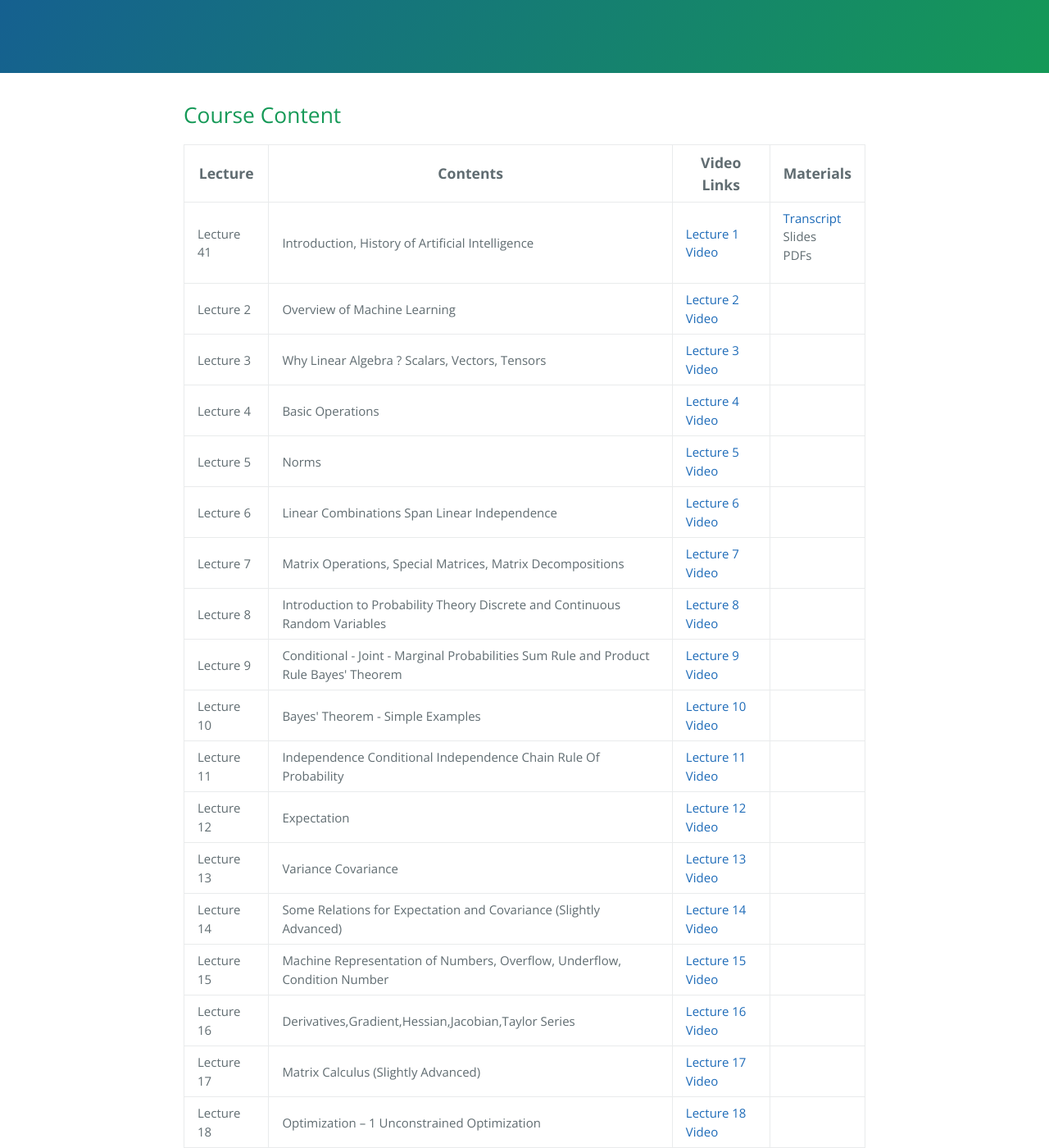
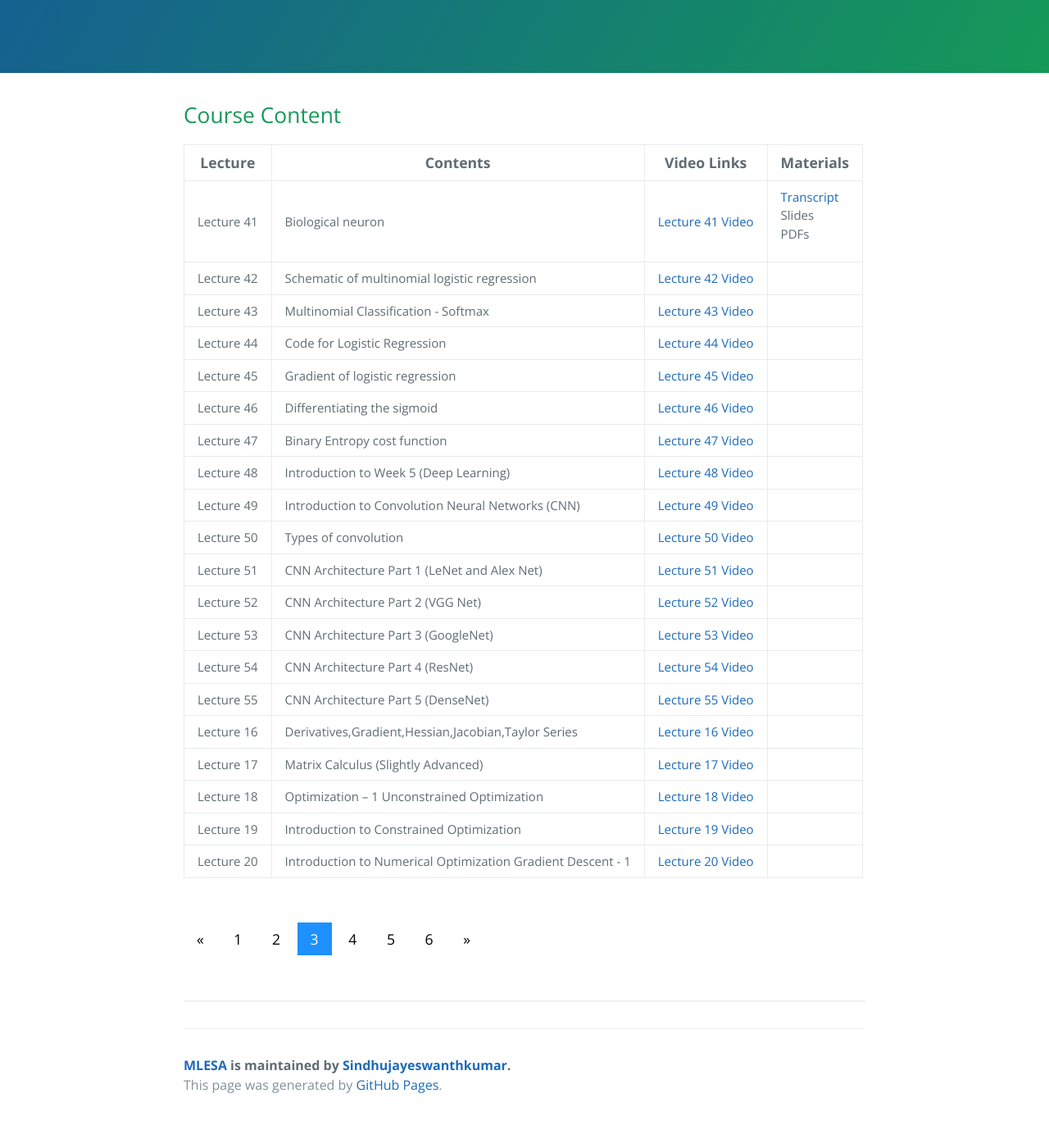
Before and after one commit to Sindhujayeswanthkumar/MLESA, a Jekyll site: the page built from course_page3.md, in a window 1280 px wide and 1400 px high, scrolled down 372 px. Shown: the whole window at 82% size. Built offline with Jekyll 4.4.1, drawn with Linux system fonts in a browser that asks for light colours; after the commit the page ends 1739 px from its top, so only the background shows below that.

Commit message:
Update course_page3.md

```diff
--- a/course_page3.md
+++ b/course_page3.md
@@ -34,94 +34,94 @@ description: Check Video link and Course contents here.
 <tbody>
 <tr>
 <td style="font-size: 15px;">Lecture 41</td>
-<td style="font-size: 15px;">Introduction, History of Artificial Intelligence</td>
-  <td style="font-size: 15px;"><a href="https://youtu.be/w1v-uQthcXs">Lecture 1 Video</a></td>
+<td style="font-size: 15px;">Biological neuron</td>
+  <td style="font-size: 15px;"><a href="https://youtu.be/PQEpTu47fS4">Lecture 41 Video</a></td>
 <td style="font-size: 15px;"><p><a href="https://drive.google.com/drive/folders/1v7Qtk46F1g8k8lVuoPf7KqDjYJq1MhSp">Transcript</a><br>
   Slides<br>
   PDFs</p></td>
 </tr>
   <tr>
-  <td style="font-size: 15px;">Lecture 2</td>
-<td style="font-size: 15px;">Overview of Machine Learning</td>
-  <td style="font-size: 15px;"><a href="https://youtu.be/whSKA8aO6xQ">Lecture 2 Video</a></td>
+  <td style="font-size: 15px;">Lecture 42</td>
+<td style="font-size: 15px;">Schematic of multinomial logistic regression</td>
+  <td style="font-size: 15px;"><a href="https://youtu.be/-JJNKOhkFqA">Lecture 42 Video</a></td>
 <td></td>
 </tr>
   <tr>
-<td style="font-size: 15px;">Lecture 3</td>
-<td style="font-size: 15px;">Why Linear Algebra ? Scalars, Vectors, Tensors</td>
-  <td style="font-size: 15px;"><a href="https://youtu.be/NDq_VaZ3iSQ">Lecture 3 Video</a></td>
+<td style="font-size: 15px;">Lecture 43</td>
+<td style="font-size: 15px;">Multinomial Classification - Softmax</td>
+  <td style="font-size: 15px;"><a href="https://youtu.be/cM4lmkq8XsU">Lecture 43 Video</a></td>
 <td></td>
 </tr>
    <tr>
-<td style="font-size: 15px;" >Lecture 4</td>
-<td style="font-size: 15px;">Basic Operations</td>
-  <td style="font-size: 15px;"><a href="https://youtu.be/zoAFy_6-k1M">Lecture 4 Video</a></td>
+<td style="font-size: 15px;" >Lecture 44</td>
+<td style="font-size: 15px;">Code for Logistic Regression</td>
+  <td style="font-size: 15px;"><a href="https://youtu.be/v31hgzbge88">Lecture 44 Video</a></td>
 <td></td>
 </tr>
    <tr>
-<td style="font-size: 15px;">Lecture 5</td>
-<td style="font-size: 15px;">Norms</td>
-  <td style="font-size: 15px;"><a href="https://youtu.be/af3wvva1dus">Lecture 5 Video</a></td>
+<td style="font-size: 15px;">Lecture 45</td>
+<td style="font-size: 15px;">Gradient of logistic regression</td>
+  <td style="font-size: 15px;"><a href="https://youtu.be/xXvgkILaFT4">Lecture 45 Video</a></td>
 <td></td>
 </tr>
    <tr>
-<td style="font-size: 15px;">Lecture 6</td>
-<td style="font-size: 15px;">Linear Combinations Span Linear Independence</td>
-  <td style="font-size: 15px;"><a href="https://youtu.be/I4zAY8NiI_o">Lecture 6 Video</a></td>
+<td style="font-size: 15px;">Lecture 46</td>
+<td style="font-size: 15px;">Differentiating the sigmoid</td>
+  <td style="font-size: 15px;"><a href="https://youtu.be/pIRHtwRxE3k">Lecture 46 Video</a></td>
 <td></td>
 </tr>
    <tr>
-<td style="font-size: 15px;">Lecture 7</td>
-<td style="font-size: 15px;">Matrix Operations, Special Matrices, Matrix Decompositions</td>
-  <td style="font-size: 15px;"><a href="https://youtu.be/p_ADPkATAGA">Lecture 7 Video</a></td>
+<td style="font-size: 15px;">Lecture 47</td>
+<td style="font-size: 15px;">Binary Entropy cost function</td>
+  <td style="font-size: 15px;"><a href="https://youtu.be/2ca_K2rgNVA">Lecture 47 Video</a></td>
 <td></td>
 </tr>
    <tr>
-<td style="font-size: 15px;">Lecture 8</td>
-<td style="font-size: 15px;">Introduction to Probability Theory Discrete and Continuous Random Variables</td>
-  <td style="font-size: 15px;"><a href="https://youtu.be/cp7_ZF2kNi4">Lecture 8 Video</a></td>
+<td style="font-size: 15px;">Lecture 48</td>
+<td style="font-size: 15px;">Introduction to Week 5 (Deep Learning)</td>
+  <td style="font-size: 15px;"><a href="https://youtu.be/vBRQXXCnOiE">Lecture 48 Video</a></td>
 <td></td>
 </tr>
   <tr>
-<td style="font-size: 15px;">Lecture 9</td>
-<td style="font-size: 15px;">Conditional - Joint - Marginal Probabilities Sum Rule and Product Rule Bayes' Theorem</td>
-  <td style="font-size: 15px;"><a href="https://youtu.be/wHRUtNmPjyE">Lecture 9 Video</a></td>
+<td style="font-size: 15px;">Lecture 49</td>
+<td style="font-size: 15px;">Introduction to Convolution Neural Networks (CNN)</td>
+  <td style="font-size: 15px;"><a href="https://youtu.be/cFgASecJGo8">Lecture 49 Video</a></td>
 <td></td>
 </tr>
   <tr>
-<td style="font-size: 15px;">Lecture 10</td>
-<td style="font-size: 15px;">Bayes' Theorem - Simple Examples</td>
-  <td style="font-size: 15px;"><a href="https://youtu.be/dY5xhLgfV1A">Lecture 10 Video</a></td>
+<td style="font-size: 15px;">Lecture 50</td>
+<td style="font-size: 15px;">Types of convolution</td>
+  <td style="font-size: 15px;"><a href="https://youtu.be/gmr18xg4wTg">Lecture 50 Video</a></td>
 <td></td>
 </tr>
    <tr>
-<td style="font-size: 15px;">Lecture 11</td>
-<td style="font-size: 15px;">Independence Conditional Independence Chain Rule Of Probability</td>
-  <td style="font-size: 15px;"><a href="https://youtu.be/XtniA_N63z4">Lecture 11 Video</a></td>
+<td style="font-size: 15px;">Lecture 51</td>
+<td style="font-size: 15px;">CNN Architecture Part 1 (LeNet and Alex Net)</td>
+  <td style="font-size: 15px;"><a href="https://youtu.be/T7t1uTzh3oI">Lecture 51 Video</a></td>
 <td></td>
 </tr>
    <tr>
-<td style="font-size: 15px;">Lecture 12</td>
-<td style="font-size: 15px;">Expectation</td>
-  <td style="font-size: 15px;"><a href="https://youtu.be/V4HH_Sc9EZk">Lecture 12 Video</a></td>
+<td style="font-size: 15px;">Lecture 52</td>
+<td style="font-size: 15px;">CNN Architecture Part 2 (VGG Net)</td>
+  <td style="font-size: 15px;"><a href="https://youtu.be/GrLaytcy15M">Lecture 52 Video</a></td>
 <td></td>
 </tr>
    <tr>
-<td style="font-size: 15px;">Lecture 13</td>
-<td style="font-size: 15px;">Variance Covariance</td>
-  <td style="font-size: 15px;"><a href="https://youtu.be/xiB6f1GdFUc">Lecture 13 Video</a></td>
+<td style="font-size: 15px;">Lecture 53</td>
+<td style="font-size: 15px;">CNN Architecture Part 3 (GoogleNet)</td>
+  <td style="font-size: 15px;"><a href="https://youtu.be/AUH1hm30VG4">Lecture 53 Video</a></td>
 <td></td>
 </tr>
    <tr>
-<td style="font-size: 15px;">Lecture 14</td>
-<td style="font-size: 15px;">Some Relations for Expectation and Covariance (Slightly Advanced)</td>
-  <td style="font-size: 15px;"><a href="https://youtu.be/BtJjkET4IoA">Lecture 14 Video</a></td>
+<td style="font-size: 15px;">Lecture 54</td>
+<td style="font-size: 15px;">CNN Architecture Part 4 (ResNet)</td>
+  <td style="font-size: 15px;"><a href="https://youtu.be/iBepeakXC08">Lecture 54 Video</a></td>
 <td></td>
 </tr>
    <tr>
-<td style="font-size: 15px;">Lecture 15</td>
-<td style="font-size: 15px;">Machine Representation of Numbers, Overflow, Underflow, Condition Number</td>
-  <td style="font-size: 15px;"><a href="https://youtu.be/xzah5O_93ZU">Lecture 15 Video</a></td>
+<td style="font-size: 15px;">Lecture 55</td>
+<td style="font-size: 15px;">CNN Architecture Part 5 (DenseNet)</td>
+  <td style="font-size: 15px;"><a href="https://youtu.be/oV4YBitzXKw">Lecture 55 Video</a></td>
 <td></td>
 </tr>
    <tr>
```
